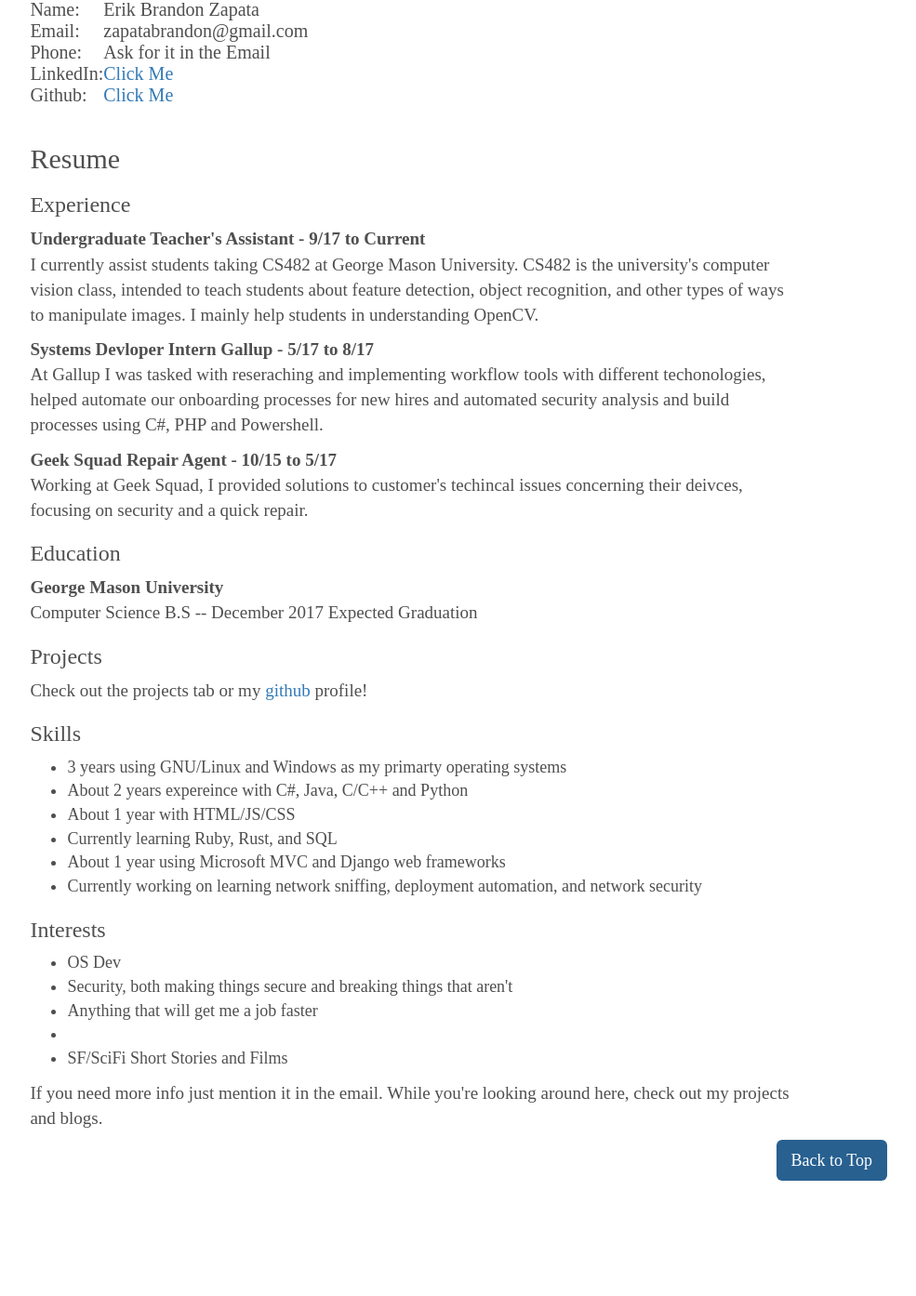
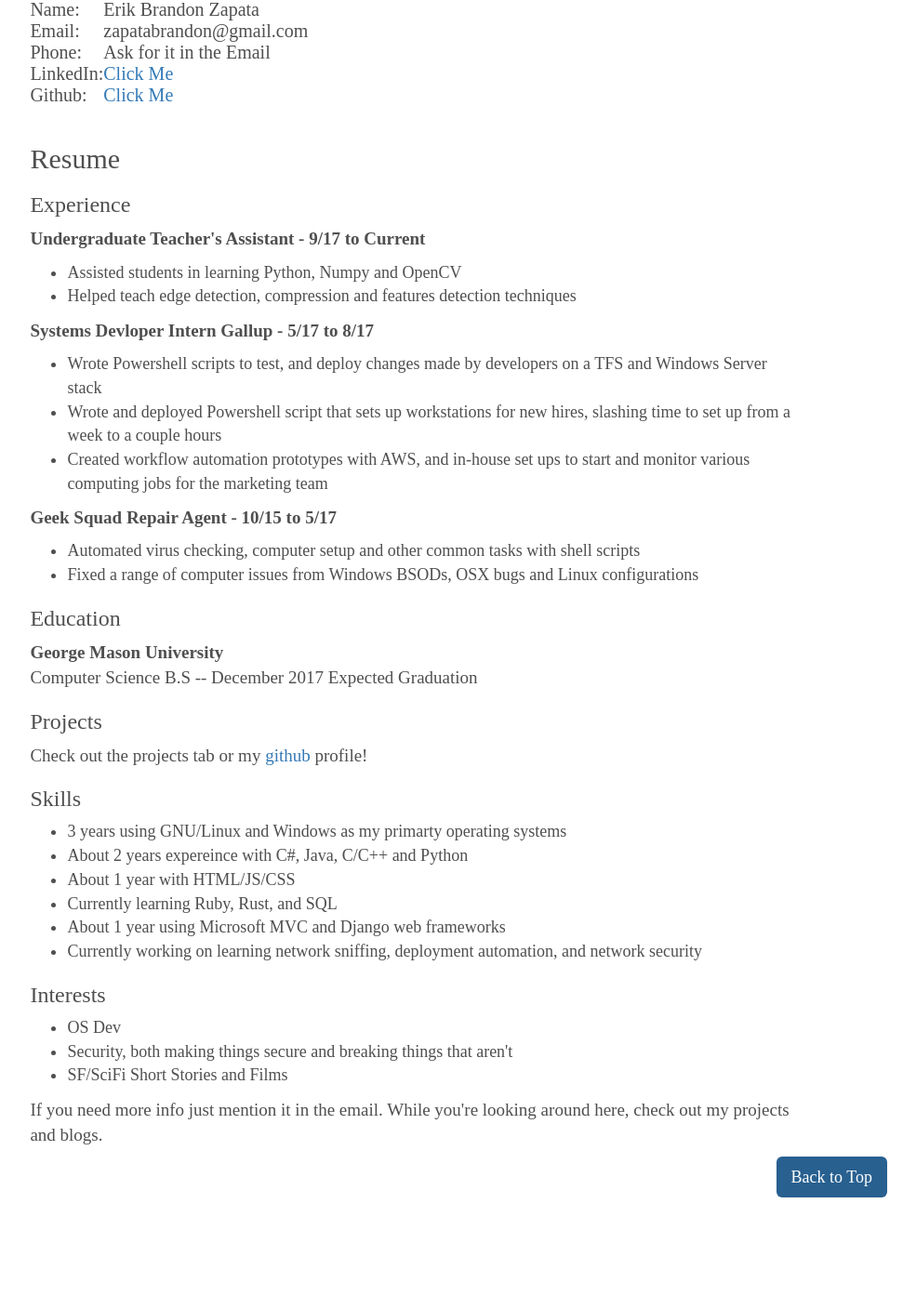
Before and after one commit to ErikBZ/instant-crush, a Django app: template templates/contact_me.html in a window 1280 px wide. Shown: the part 114-1508 px from the top of the page at 93% size, without its empty margins (198-1183 px from the left). Before the commit the page ends 1384 px from the top, so only its background shows below. Run offline with Django 3.2, Linux system fonts and the light colour scheme; the template is opened without the code that fills it, so the values that code supplies are empty; some libraries are stand-ins or nearby versions.

Commit message:
Fixes the resume section of the site

```diff
--- a/templates/contact_me.html
+++ b/templates/contact_me.html
@@ -34,20 +34,25 @@
 	<h3>Experience</h3>
 		<p>
 			<strong>Undergraduate Teacher's Assistant - 9/17 to Current</strong><br>
-			I currently assist students taking CS482 at George Mason University. CS482 is the university's
-			computer vision class, intended to teach students about feature detection, object recognition,
-			and other types of ways to manipulate images. I mainly help students in understanding OpenCV.
+			<ul>
+				<li>Assisted students in learning Python, Numpy and OpenCV</li>
+				<li>Helped teach edge detection, compression and features detection techniques</li>
+			</ul>
 		</p>
 		<p>
 			<strong>Systems Devloper Intern Gallup - 5/17 to 8/17</strong><br>
-			At Gallup I was tasked with reseraching and implementing workflow tools with different
-			techonologies, helped automate our onboarding processes for new hires and automated security
-			analysis and build processes using C#, PHP and Powershell.
+			<ul>
+				<li>Wrote Powershell scripts to test, and deploy changes made by developers on a TFS and Windows Server stack</li>
+				<li>Wrote and deployed Powershell script that sets up workstations for new hires, slashing time to set up from a week to a couple hours</li>
+				<li>Created workflow automation prototypes with AWS, and in-house set ups to start and monitor various computing jobs for the marketing team</li>
+			</ul>
 		</p>
 		<p>
 			<strong>Geek Squad Repair Agent - 10/15 to 5/17</strong><br>
-			Working at Geek Squad, I provided solutions to customer's techincal issues concerning
-			their deivces, focusing on security and a quick repair.
+			<ul>
+				<li>Automated virus checking, computer setup and other common tasks with shell scripts</li>
+				<li>Fixed a range of computer issues from Windows BSODs, OSX bugs and Linux configurations</li>
+			</ul>
 		</p>
 	<h3>Education</h3>
 		<p>
@@ -69,7 +74,6 @@
 		<ul>
 			<li>OS Dev</li>
 			<li>Security, both making things secure and breaking things that aren't</li>
-			<li>Anything that will get me a job faster<li>
 			<li>SF/SciFi Short Stories and Films</li>
 		</ul>
 
```
